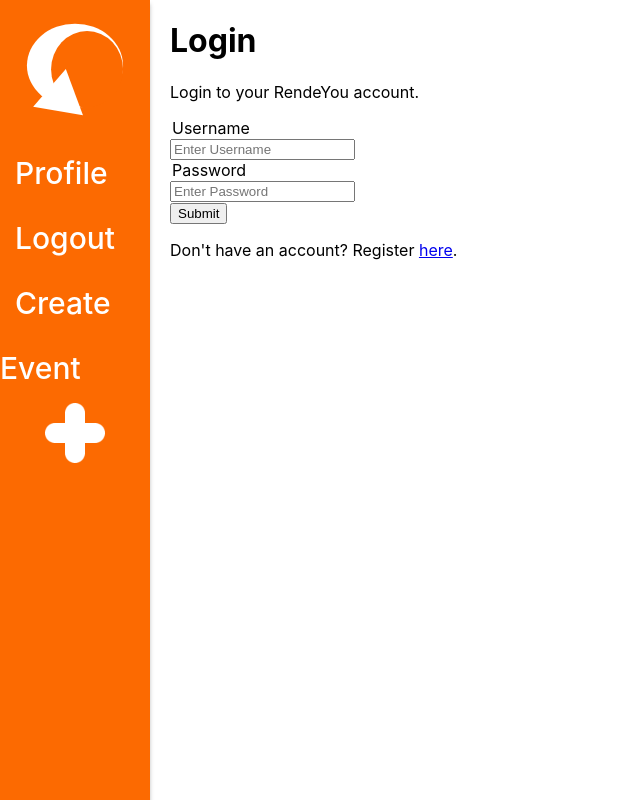
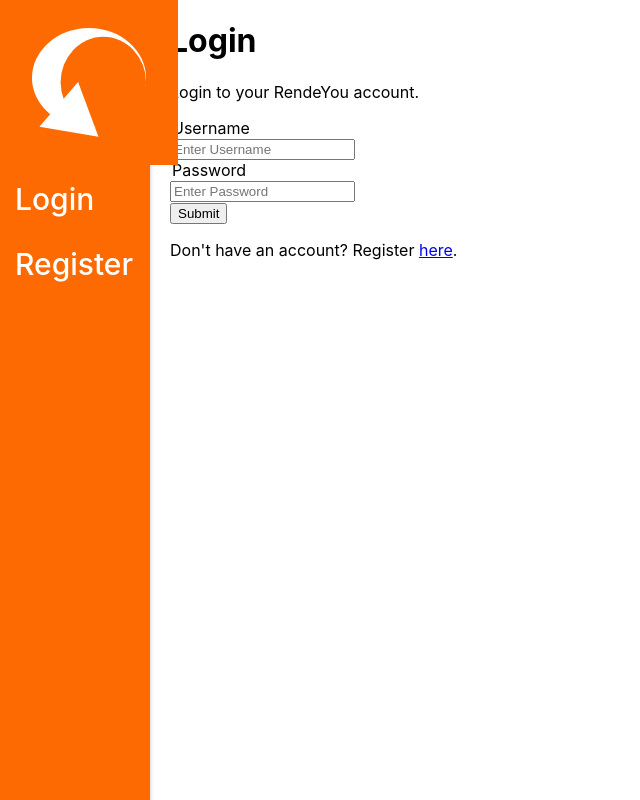
Before and after one commit to bliutech/RendeYou, a React (Create React App) app in the folder frontend/: page /login in a window 1280 px wide. Shown: the whole page, without its empty margins (0-640 px from the left). Built offline with nearby package versions, Linux system fonts and the light colour scheme.

Commit message:
I changed some navigation stuff so I could test my components.

```diff
--- a/frontend/src/App.js
+++ b/frontend/src/App.js
@@ -1,3 +1,61 @@
+import React, { useContext } from 'react';
+import { BrowserRouter, Navigate, Route, Routes } from 'react-router-dom';
+import Home from './pages/Home.js';
+import Login from './pages/Login.js';
+import Register from './pages/Register.js';
+import Logout from './pages/Logout.js';
+import Profile from './pages/Profile.js';
+import Meetings from './pages/Meetings.js';
+import Error404 from './pages/Error404.js';
+import About from './pages/About.js';
+import CreateEvents from './pages/Events.js';
+import NavBar from './components/NavBar.js';
+import { UserDataContext } from './context/UserDataProvider.js';
+import Friends from './pages/Friends.js';
+function App() {
+  const { isLoggedin } = useContext(UserDataContext);
+  return !isLoggedin ? (
+    <>
+      <BrowserRouter>
+        <NavBar />
+        <Routes>
+          <Route path='/' element={<Navigate to={'/login'} />} />
+          <Route path='/login' element={<Login />} />
+          <Route path='/register' element={<Register />} />
+          <Route path='*' element={<Navigate to={'/login'} />} />
+        </Routes>
+      </BrowserRouter>
+    </>
+  ) : (
+    <div>
+      <BrowserRouter>
+        <NavBar />
+        <Routes>
+          <Route path='/' element={isLoggedin ? <Meetings /> : <Home />} />
+          <Route path='/home' element={<Home />} />
+          <Route
+            path='/meetings'
+            element={isLoggedin ? <Meetings /> : <Home />}
+          />
+          <Route path='/login' element={<Navigate to={'/'} />} />
+          <Route path='/register' element={<Navigate to={'/'} />} />
+          <Route path='/logout' element={<Logout />} />
+          <Route path='/profile' element={<Profile />} />
+          <Route path='/about' element={<About />} />
+          <Route path='/friends' element={<Friends />} />
+          <Route path='/event/new' element={<CreateEvents />} />
+          <Route path='/*' element={<Error404 />} />
+        </Routes>
+      </BrowserRouter>
+    </div>
+  );
+}
+
+export default App;
+
+/*This is your original version of the code. Feel free to delete mine if you want to do it differently.
+I needed to change it for testing purposes.*/
+/*
 import React, {useState, useEffect} from 'react';
 import { BrowserRouter, Route, Routes } from 'react-router-dom';
 import Home from './pages/Home.js';
@@ -40,5 +98,5 @@ function App()
         </div>
     );
 }
-
 export default App;
+*/
--- a/frontend/src/components/NavBar.js
+++ b/frontend/src/components/NavBar.js
@@ -1,3 +1,50 @@
+import React, { useState, useEffect, useContext } from 'react';
+import { Link } from 'react-router-dom';
+import classes from './NavBar.module.css';
+import Logo from '../files/rende-you-icon.svg';
+import PlusSign from '../files/plus-sign.png';
+import { UserDataContext } from '../context/UserDataProvider';
+
+export default function NavBar() {
+  const { isLoggedin } = useContext(UserDataContext);
+  return (
+    <header className={classes.header}>
+      <nav className={classes.nav}>
+        <Link to='/' className={classes.logo}>
+          <img className={classes.logo} src={Logo} alt='logo' />
+        </Link>
+        <ul>
+          <li>
+            <Link to={isLoggedin ? '/profile' : '/login'}>
+              {' '}
+              {isLoggedin ? 'Profile' : 'Login'}{' '}
+            </Link>
+          </li>
+          <li>
+            <Link to={isLoggedin ? '/logout' : '/register'}>
+              {' '}
+              {isLoggedin ? 'Logout' : 'Register'}{' '}
+            </Link>
+          </li>
+          <li>
+            <Link to='/event/new'> {isLoggedin ? 'Create Event' : null} </Link>
+          </li>
+        </ul>
+        {isLoggedin ? (
+          <img
+            onClick={() => alert('it works!')}
+            className={classes.addImage}
+            src={PlusSign}
+            alt='add event'
+          />
+        ) : null}
+      </nav>
+    </header>
+  );
+}
+/*This is your original version of the code. Feel free to delete mine if you want to do it differently.
+I needed to change it for testing purposes.*/
+/*
 import React,  {useState, useEffect} from 'react';
 import { Link } from 'react-router-dom';
 import classes from './NavBar.module.css';
@@ -27,3 +74,4 @@ export default function NavBar()
         </header>
     );
 }
+*/
--- a/frontend/src/pages/Meetings.js
+++ b/frontend/src/pages/Meetings.js
@@ -1,13 +1,19 @@
-import React from 'react';
+import { React, useContext } from 'react';
+import { UserDataContext } from '../context/UserDataProvider';
 import '../index.css';
+import { Link } from 'react-router-dom';
 
-export default function Meetings()
-{
+export default function Meetings() {
   document.title = 'Meetings | RendeYou';
-    return(
+  const { user, setUser } = useContext(UserDataContext);
+  console.log(user);
+  return (
     <div className='content'>
       <h1> Meetings </h1>
       <p> Your RendeYou meetings! </p>
+      <Link to='/friends'>
+        <button>Friends List</button>
+      </Link>
     </div>
   );
 }
```
Lines whose indentation alone changed are shown as unchanged.
